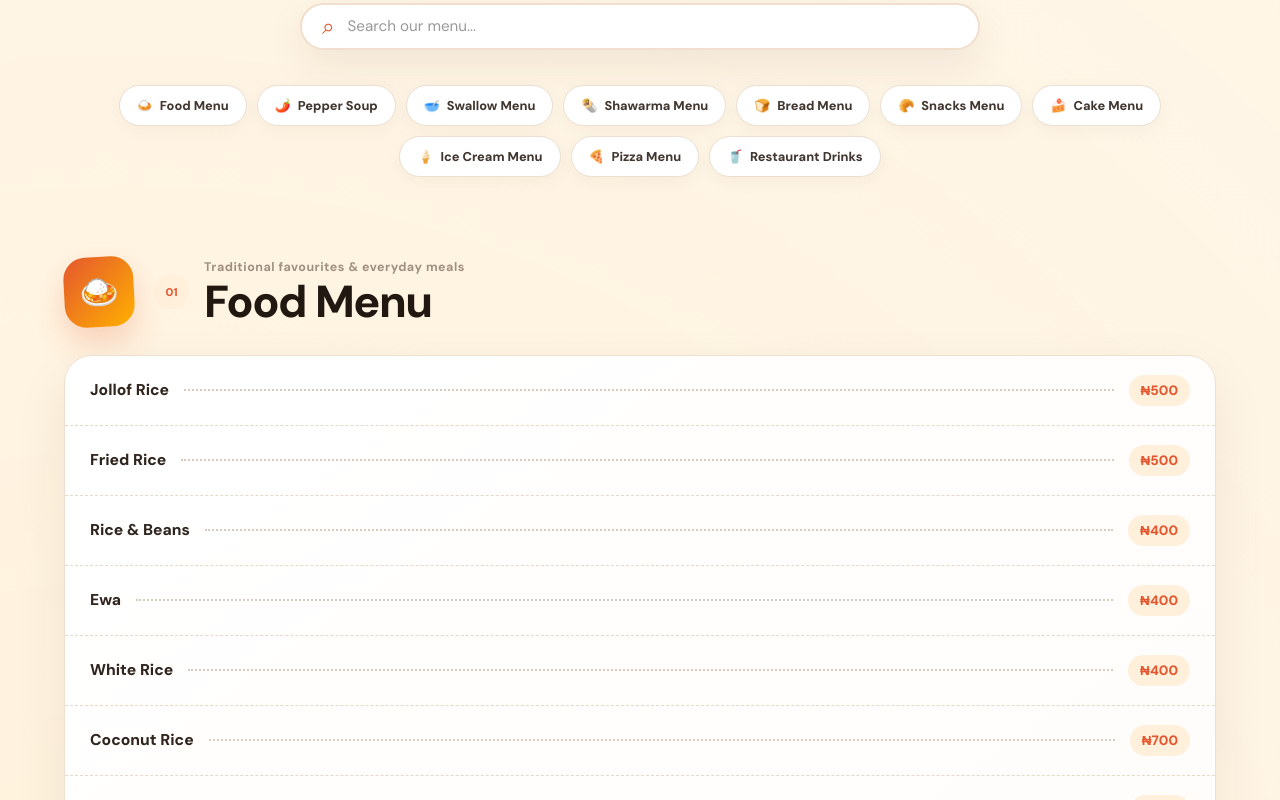
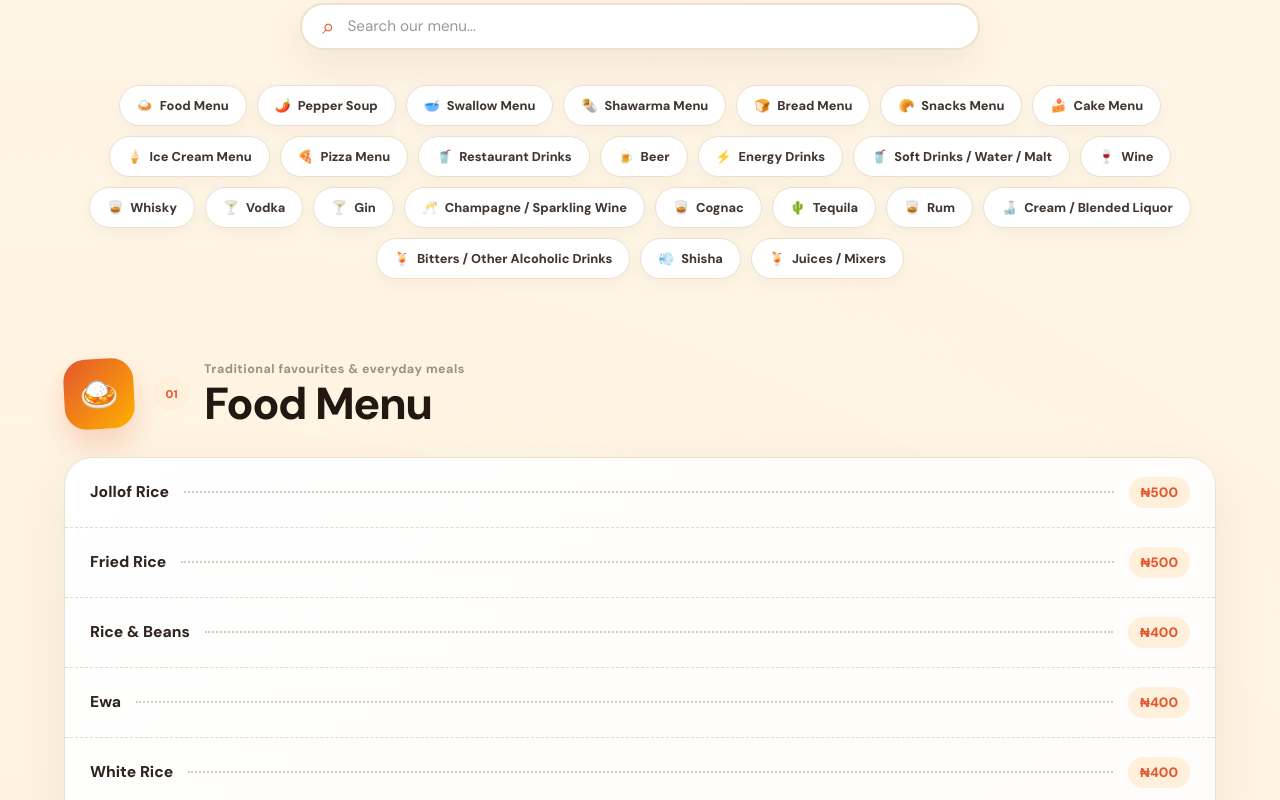
Before and after one commit to peaceDev514/The-Mix, a React (Vite) app: page /menu in a window 1280 px wide. Shown: the part 540-1340 px from the top of the page. Built offline with nearby package versions, Linux system fonts and the light colour scheme; a web font is replaced by a local one.

Commit message:
Update Interface Design

```diff
--- a/src/FullMenu.jsx
+++ b/src/FullMenu.jsx
@@ -64,13 +64,12 @@ const menuCategories = [
     emoji: "🥣",
     items: [
       ["Swallow", "Semo / Pando / Eba / Amala"],
-      ["Soup", "Egusi / Vegetable / Okra"],
+      ["Soup", "Egusi / Vegetable / Egusi & Okra"],
       ["A Plate of Swallow with Beef", "₦2,700"],
       ["A Plate of Swallow with Fish", "₦3,000"],
       ["A Plate of Swallow with Chicken", "₦4,000"],
       ["A Plate of Swallow with Turkey", "₦5,500 / ₦6,000"],
-      ["1 Litre of Vegetable Soup", "₦6,000"],
-      ["1 Litre of Egusi Soup", "₦6,000"],
+      ["1 Litre of Vegetable / Egusi Soup", "₦6,000"],
       ["1 Litre of Okro Soup", "₦10,000"],
     ],
   },
@@ -101,7 +100,7 @@ const menuCategories = [
       ["Fruit Bread", "₦1,200"],
       ["Chocolate Bread", "₦1,000"],
       ["Chocolate Bread", "₦1,500"],
-      ["Sardine Bread", "₦1,000"],
+      ["Sandine Bread", "₦1,000"],
       ["Sardine Bread", "₦1,500"],
       ["Banana Bread", "₦2,000"],
       ["Coconut Bread", "₦1,000"],
@@ -136,7 +135,7 @@ const menuCategories = [
   },
 
   {
-    id: "cakes",
+    id: "cake",
     title: "Cake Menu",
     subtitle: "Sweet treats for every occasion",
     emoji: "🍰",
@@ -184,12 +183,12 @@ const menuCategories = [
   },
 
   {
-    id: "drinks",
+    id: "restaurant-drinks",
     title: "Restaurant Drinks",
     subtitle: "Refreshing drinks & beverages",
     emoji: "🥤",
     items: [
-      ["Big Hollandia Yoghurt", "₦2,500"],
+      ["Big Hollandia Yoghourt", "₦2,500"],
       ["Big Exotic", "₦2,500"],
       ["Big Active", "₦2,500"],
       ["Small Active", "₦1,200"],
@@ -220,6 +219,158 @@ const menuCategories = [
       ["Sprite", "₦600"],
     ],
   },
+
+  /* LOUNGE DRINKS — INDIVIDUAL CATEGORIES */
+
+  {
+    id: "lounge-beer",
+    title: "Beer",
+    subtitle: "Lounge beer selection",
+    emoji: "🍺",
+    items: [
+      ["Lounge Beer Selection", "See lounge menu"],
+    ],
+  },
+
+  {
+    id: "lounge-energy-drinks",
+    title: "Energy Drinks",
+    subtitle: "Energy drink selection",
+    emoji: "⚡",
+    items: [
+      ["Energy Drink Selection", "See lounge menu"],
+    ],
+  },
+
+  {
+    id: "lounge-soft-drinks",
+    title: "Soft Drinks / Water / Malt",
+    subtitle: "Soft drinks, water & malt selection",
+    emoji: "🥤",
+    items: [
+      ["Soft Drinks / Water / Malt Selection", "See lounge menu"],
+    ],
+  },
+
+  {
+    id: "lounge-wine",
+    title: "Wine",
+    subtitle: "Wine selection",
+    emoji: "🍷",
+    items: [
+      ["Wine Selection", "See lounge menu"],
+    ],
+  },
+
+  {
+    id: "lounge-whisky",
+    title: "Whisky",
+    subtitle: "Whisky selection",
+    emoji: "🥃",
+    items: [
+      ["Whisky Selection", "See lounge menu"],
+    ],
+  },
+
+  {
+    id: "lounge-vodka",
+    title: "Vodka",
+    subtitle: "Vodka selection",
+    emoji: "🍸",
+    items: [
+      ["Vodka Selection", "See lounge menu"],
+    ],
+  },
+
+  {
+    id: "lounge-gin",
+    title: "Gin",
+    subtitle: "Gin selection",
+    emoji: "🍸",
+    items: [
+      ["Gin Selection", "See lounge menu"],
+    ],
+  },
+
+  {
+    id: "lounge-champagne",
+    title: "Champagne / Sparkling Wine",
+    subtitle: "Sparkling selection",
+    emoji: "🥂",
+    items: [
+      ["Champagne / Sparkling Wine Selection", "See lounge menu"],
+    ],
+  },
+
+  {
+    id: "lounge-cognac",
+    title: "Cognac",
+    subtitle: "Cognac selection",
+    emoji: "🥃",
+    items: [
+      ["Cognac Selection", "See lounge menu"],
+    ],
+  },
+
+  {
+    id: "lounge-tequila",
+    title: "Tequila",
+    subtitle: "Tequila selection",
+    emoji: "🌵",
+    items: [
+      ["Tequila Selection", "See lounge menu"],
+    ],
+  },
+
+  {
+    id: "lounge-rum",
+    title: "Rum",
+    subtitle: "Rum selection",
+    emoji: "🥃",
+    items: [
+      ["Rum Selection", "See lounge menu"],
+    ],
+  },
+
+  {
+    id: "lounge-cream-blended",
+    title: "Cream / Blended Liquor",
+    subtitle: "Cream & blended selection",
+    emoji: "🍶",
+    items: [
+      ["Cream / Blended Selection", "See lounge menu"],
+    ],
+  },
+
+  {
+    id: "lounge-bitters",
+    title: "Bitters / Other Alcoholic Drinks",
+    subtitle: "Lounge selection",
+    emoji: "🍹",
+    items: [
+      ["Bitters / Other Lounge Selection", "See lounge menu"],
+    ],
+  },
+
+  {
+    id: "lounge-shisha",
+    title: "Shisha",
+    subtitle: "Lounge service",
+    emoji: "💨",
+    items: [
+      ["Shisha Service", "See lounge menu"],
+    ],
+  },
+
+  {
+    id: "lounge-juices-mixers",
+    title: "Juices / Mixers",
+    subtitle: "Juices and mixers",
+    emoji: "🍹",
+    items: [
+      ["Juices / Mixers Selection", "See lounge menu"],
+    ],
+  },
 ];
 
 function FullMenu() {
@@ -228,7 +379,9 @@ function FullMenu() {
   const filteredCategories = useMemo(() => {
     const query = search.trim().toLowerCase();
 
-    if (!query) return menuCategories;
+    if (!query) {
+      return menuCategories;
+    }
 
     return menuCategories
       .map((category) => ({
@@ -270,7 +423,10 @@ function FullMenu() {
 
         <div className="menu-search-wrapper">
           <div className="menu-search">
-            <span className="search-icon">⌕</span>
+
+            <span className="search-icon">
+              ⌕
+            </span>
 
             <input
               type="text"
@@ -281,23 +437,30 @@ function FullMenu() {
 
             {search && (
               <button
+                type="button"
                 onClick={() => setSearch("")}
                 aria-label="Clear search"
               >
                 ×
               </button>
             )}
+
           </div>
         </div>
 
         {!search && (
           <nav className="menu-category-nav">
+
             {menuCategories.map((category) => (
-              <a href={`#${category.id}`} key={category.id}>
+              <a
+                href={`#${category.id}`}
+                key={category.id}
+              >
                 <span>{category.emoji}</span>
                 {category.title}
               </a>
             ))}
+
           </nav>
         )}
 
@@ -305,6 +468,7 @@ function FullMenu() {
 
           {filteredCategories.length > 0 ? (
             filteredCategories.map((category, index) => (
+
               <section
                 className="full-menu-category"
                 id={category.id}
@@ -318,6 +482,7 @@ function FullMenu() {
                   </div>
 
                   <div className="category-title">
+
                     <span>
                       {String(index + 1).padStart(2, "0")}
                     </span>
@@ -326,31 +491,38 @@ function FullMenu() {
                       <p>{category.subtitle}</p>
                       <h2>{category.title}</h2>
                     </div>
+
                   </div>
 
                 </div>
 
                 <div className="menu-list">
 
-                  {category.items.map(([name, price], itemIndex) => (
+                  {category.items.map(
+                    ([name, price], itemIndex) => (
                       <div
                         className="full-menu-item"
                         key={`${category.id}-${name}-${price}-${itemIndex}`}
                       >
+
                         <h3>{name}</h3>
 
                         <div className="menu-dots" />
 
                         <span>{price}</span>
+
                       </div>
-                  ))}
+                    )
+                  )}
 
                 </div>
 
               </section>
             ))
           ) : (
+
             <div className="no-results">
+
               <span>🔎</span>
 
               <h2>
@@ -359,9 +531,13 @@ function FullMenu() {
                 your search.
               </h2>
 
-              <button onClick={() => setSearch("")}>
+              <button
+                type="button"
+                onClick={() => setSearch("")}
+              >
                 View Full Menu
               </button>
+
             </div>
           )}
 
@@ -369,6 +545,7 @@ function FullMenu() {
       </section>
 
       <section className="menu-cta">
+
         <span>Hungry already?</span>
 
         <h2>
@@ -377,9 +554,13 @@ function FullMenu() {
           <em>waiting for you.</em>
         </h2>
 
-        <Link to="/#contact" className="get-in-touch">
+        <Link
+          to="/#contact"
+          className="get-in-touch"
+        >
           Get in Touch
         </Link>
+
       </section>
 
     </main>
```
Lines whose indentation alone changed are shown as unchanged.
